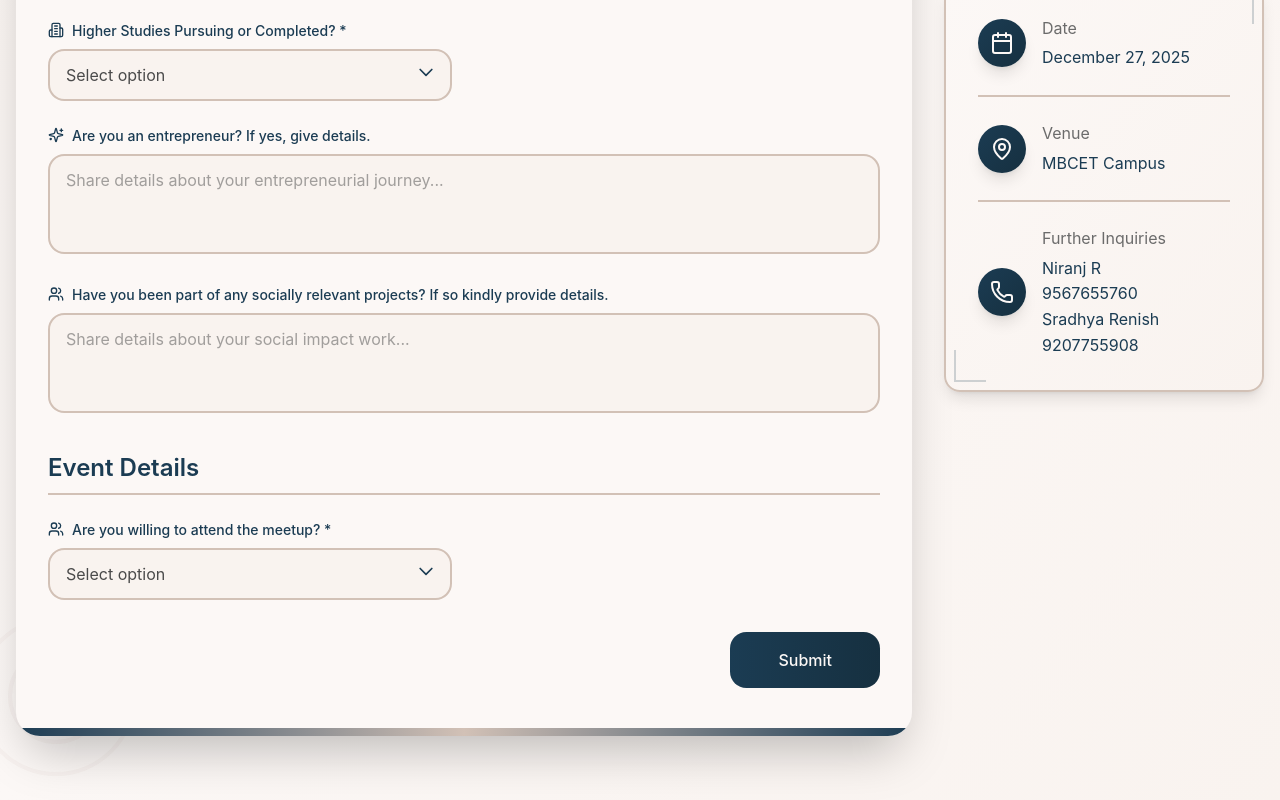
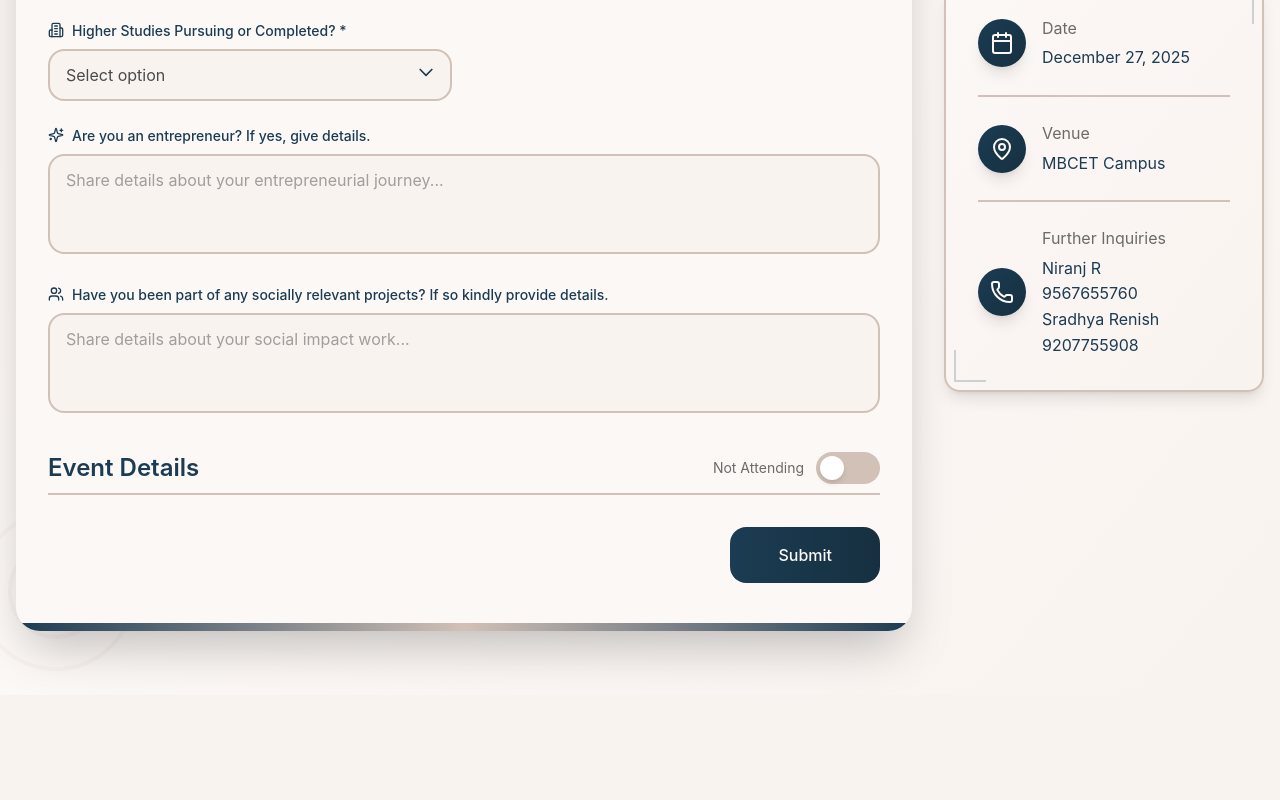
Before and after one commit to niranj-r/ALUMNI_MEETUP_FORMS, a React (Vite) app: page / in a window 1280 px wide. Shown: the part 861-1661 px from the top of the page. After the commit the page ends 1556 px from the top, so only its background shows below. Built offline with nearby package versions, Linux system fonts and the light colour scheme.

Commit message:
feat: add willingToAttend toggle and conditional fields in registration form

```diff
--- a/src/components/AlumniRegistrationForm.tsx
+++ b/src/components/AlumniRegistrationForm.tsx
@@ -33,12 +33,12 @@ export default function AlumniRegistrationForm() {
     socialProjects: "",
     accompanyCount: "0",
     foodPreference: "",
-    willingToAttend: "",   // 👈 new
   });
 
 
   const [errors, setErrors] = useState<Record<string, string>>({});
   const [showModal, setShowModal] = useState(false);
+  const [attendingEvent, setAttendingEvent] = useState(false);
 
   const handleChange = (
     e: React.ChangeEvent<
@@ -91,18 +91,13 @@ export default function AlumniRegistrationForm() {
     }
 
     // ✅ Event logic
-    if (!formData.willingToAttend) {
-      newErrors.willingToAttend = "Please let us know if you’ll attend";
-    }
-
-    if (formData.willingToAttend === "yes") {
+    if (attendingEvent) {
       if (!formData.accompanyCount) {
-        newErrors.accompanyCount =
-          "Number of persons accompanying is required";
+        newErrors.accompanyCount = 'Number of persons accompanying is required';
       }
 
       if (!formData.foodPreference) {
-        newErrors.foodPreference = "Please select food preference";
+        newErrors.foodPreference = 'Please select food preference';
       }
     }
 
@@ -156,7 +151,6 @@ export default function AlumniRegistrationForm() {
         socialProjects: "",
         accompanyCount: "0",
         foodPreference: "",
-        willingToAttend: "",
       });
 
       setShowModal(true);
@@ -599,68 +593,45 @@ export default function AlumniRegistrationForm() {
               transition={{ delay: 0.6 }}
               className="mb-8"
             >
-              <h3 className="text-[var(--accent)] mb-6 border-b-2 border-[var(--secondary)] pb-2">
+              <div className="flex items-center justify-between mb-6 border-b-2 border-[var(--secondary)] pb-2">
+                <h3 className="text-[var(--accent)] m-0">
                   Event Details
                 </h3>
 
-              <div className="grid grid-cols-1 md:grid-cols-2 gap-6">
-                {/* Willing to attend? */}
-                <div className="relative">
-                  <label
-                    htmlFor="willingToAttend"
-                    className="block text-[var(--accent)] mb-2 flex items-center gap-2"
+                {/* Toggle Button */}
+                <div className="flex items-center gap-3">
+                  <span className={`text-sm transition-colors duration-300 ${attendingEvent ? 'text-[var(--accent)]' : 'text-[var(--neutral-mid)]'}`}>
+                    {attendingEvent ? 'Attending Event' : 'Not Attending'}
+                  </span>
+                  <button
+                    type="button"
+                    onClick={() => setAttendingEvent(!attendingEvent)}
+                    className={`relative w-16 h-8 rounded-full transition-all duration-300 focus:outline-none focus:ring-2 focus:ring-[var(--accent)] focus:ring-offset-2 ${attendingEvent ? 'bg-gradient-to-r from-[var(--accent)] to-[var(--accent-dark)]' : 'bg-[var(--secondary)]'
+                      }`}
                   >
-                    <Users className="w-4 h-4" />
-                    Are you willing to attend the meetup? *
-                  </label>
-                  <select
-                    id="willingToAttend"
-                    name="willingToAttend"
-                    value={formData.willingToAttend}
-                    onChange={handleChange}
-                    className={`w-full px-4 py-3 bg-[var(--dominant-bg)] border-2 ${errors.willingToAttend
-                      ? "border-red-500"
-                      : "border-[var(--secondary)]"
-                      } rounded-xl focus:outline-none focus:border-[var(--accent)] transition-all duration-300 hover:border-[var(--accent)] hover:shadow-md appearance-none cursor-pointer`}
-                  >
-                    <option value="">Select option</option>
-                    <option value="yes">Yes, I will attend</option>
-                    <option value="no">No, I won’t be able to attend</option>
-                  </select>
-                  <div className="absolute right-4 top-[42px] pointer-events-none">
-                    <svg
-                      className="w-5 h-5 text-[var(--accent)]"
-                      fill="none"
-                      stroke="currentColor"
-                      viewBox="0 0 24 24"
-                    >
-                      <path
-                        strokeLinecap="round"
-                        strokeLinejoin="round"
-                        strokeWidth={2}
-                        d="M19 9l-7 7-7-7"
+                    <motion.div
+                      animate={{ x: attendingEvent ? 32 : 4 }}
+                      transition={{ type: 'spring', stiffness: 500, damping: 30 }}
+                      className="absolute top-1 w-6 h-6 bg-white rounded-full shadow-md"
                     />
-                    </svg>
-                  </div>
-                  {errors.willingToAttend && (
-                    <span className="text-red-500 text-sm mt-1 block">
-                      {errors.willingToAttend}
-                    </span>
-                  )}
+                  </button>
                 </div>
               </div>
 
-              {/* Conditional fields if they are attending */}
-              {formData.willingToAttend === "yes" && (
-                <div className="grid grid-cols-1 md:grid-cols-2 gap-6 mt-6">
+              {/* Conditionally render event fields */}
+              {attendingEvent && (
+                <motion.div
+                  initial={{ opacity: 0, height: 0 }}
+                  animate={{ opacity: 1, height: 'auto' }}
+                  exit={{ opacity: 0, height: 0 }}
+                  transition={{ duration: 0.3 }}
+                  className="grid grid-cols-1 md:grid-cols-2 gap-6"
+                >
                   {/* Anyone Accompany */}
                   <div className="relative">
-                    <label
-                      htmlFor="accompanyCount"
-                      className="block text-[var(--accent)] mb-2 flex items-center gap-2"
-                    >
+                    <label htmlFor="accompanyCount" className="block text-[var(--accent)] mb-2 flex items-center gap-2">
                       <Users className="w-4 h-4" />
-                      Anyone accompanying? (Count)
+                      Anyone Accompanying? (Count) *
                     </label>
                     <input
                       type="number"
@@ -669,29 +640,20 @@ export default function AlumniRegistrationForm() {
                       value={formData.accompanyCount}
                       onChange={handleChange}
                       min="0"
-                      max="25"
+                      max="5"
                       placeholder="0"
-                      className={`w-full px-4 py-3 bg-[var(--dominant-bg)] border-2 ${errors.accompanyCount
-                        ? "border-red-500"
-                        : "border-[var(--secondary)]"
+                      className={`w-full px-4 py-3 bg-[var(--dominant-bg)] border-2 ${errors.accompanyCount ? 'border-red-500' : 'border-[var(--secondary)]'
                         } rounded-xl focus:outline-none focus:border-[var(--accent)] transition-all duration-300 hover:border-[var(--accent)] hover:shadow-md`}
                     />
-                    <p className="text-xs text-[var(--neutral-mid)] mt-1">
-                      Enter 0 if you’re coming alone.
-                    </p>
                     {errors.accompanyCount && (
-                      <span className="text-red-500 text-sm mt-1 block">
-                        {errors.accompanyCount}
-                      </span>
+                      <span className="text-red-500 text-sm mt-1 block">{errors.accompanyCount}</span>
                     )}
+                    <p className="text-xs text-[var(--neutral-mid)] mt-1">Enter 0 if coming alone</p>
                   </div>
 
                   {/* Food Preference */}
                   <div className="relative">
-                    <label
-                      htmlFor="foodPreference"
-                      className="block text-[var(--accent)] mb-2 flex items-center gap-2"
-                    >
+                    <label htmlFor="foodPreference" className="block text-[var(--accent)] mb-2 flex items-center gap-2">
                       <Utensils className="w-4 h-4" />
                       Food Preference *
                     </label>
@@ -700,9 +662,7 @@ export default function AlumniRegistrationForm() {
                       name="foodPreference"
                       value={formData.foodPreference}
                       onChange={handleChange}
-                      className={`w-full px-4 py-3 bg-[var(--dominant-bg)] border-2 ${errors.foodPreference
-                        ? "border-red-500"
-                        : "border-[var(--secondary)]"
+                      className={`w-full px-4 py-3 bg-[var(--dominant-bg)] border-2 ${errors.foodPreference ? 'border-red-500' : 'border-[var(--secondary)]'
                         } rounded-xl focus:outline-none focus:border-[var(--accent)] transition-all duration-300 hover:border-[var(--accent)] hover:shadow-md appearance-none cursor-pointer`}
                     >
                       <option value="">Select preference</option>
@@ -710,27 +670,15 @@ export default function AlumniRegistrationForm() {
                       <option value="non-vegetarian">Non-Vegetarian</option>
                     </select>
                     <div className="absolute right-4 top-[42px] pointer-events-none">
-                      <svg
-                        className="w-5 h-5 text-[var(--accent)]"
-                        fill="none"
-                        stroke="currentColor"
-                        viewBox="0 0 24 24"
-                      >
-                        <path
-                          strokeLinecap="round"
-                          strokeLinejoin="round"
-                          strokeWidth={2}
-                          d="M19 9l-7 7-7-7"
-                        />
+                      <svg className="w-5 h-5 text-[var(--accent)]" fill="none" stroke="currentColor" viewBox="0 0 24 24">
+                        <path strokeLinecap="round" strokeLinejoin="round" strokeWidth={2} d="M19 9l-7 7-7-7" />
                       </svg>
                     </div>
                     {errors.foodPreference && (
-                      <span className="text-red-500 text-sm mt-1 block">
-                        {errors.foodPreference}
-                      </span>
+                      <span className="text-red-500 text-sm mt-1 block">{errors.foodPreference}</span>
                     )}
                   </div>
-                </div>
+                </motion.div>
               )}
             </motion.div>
 
@@ -767,11 +715,11 @@ export default function AlumniRegistrationForm() {
 
       {/* Success Modal */}
       {showModal && (
-        <div className="fixed inset-0 bg-[rgba(0,0,0,0.3)] backdrop-blur-md flex items-center justify-center z-50 p-4">
+        <div className="fixed inset-0 bg-[rgba(255,255,255,0)] bg-opacity-20 backdrop-blur-md flex items-center justify-center z-50 p-4">
           <motion.div
             initial={{ opacity: 0, scale: 0.8 }}
             animate={{ opacity: 1, scale: 1 }}
-            transition={{ type: "spring", stiffness: 200, damping: 20 }}
+            transition={{ type: 'spring', stiffness: 200, damping: 20 }}
             className="relative bg-[var(--white)] backdrop-blur-sm rounded-3xl shadow-2xl overflow-hidden border-2 border-[var(--secondary)] w-full max-w-md"
           >
             {/* Header section with gradient background */}
@@ -786,13 +734,13 @@ export default function AlumniRegistrationForm() {
                 <motion.div
                   initial={{ scale: 0 }}
                   animate={{ scale: 1 }}
-                  transition={{ delay: 0.2, type: "spring", stiffness: 200 }}
+                  transition={{ delay: 0.2, type: 'spring', stiffness: 200 }}
                   className="inline-flex items-center justify-center w-20 h-20 bg-white rounded-full mb-4"
                 >
                   <Check className="w-10 h-10 text-[var(--accent)]" strokeWidth={3} />
                 </motion.div>
                 <h2 className="text-[var(--white)] m-0">
-                  Registration Successful!
+                  {attendingEvent ? 'Registration Successful!' : 'Thank You!'}
                 </h2>
               </div>
 
@@ -805,18 +753,17 @@ export default function AlumniRegistrationForm() {
               </button>
             </div>
 
-            {/* Content section */}
+            {/* Content section - conditional based on attendingEvent */}
             <div className="px-8 py-10 text-center">
+              {attendingEvent ? (
+                <>
                   <p className="text-[var(--accent)] mb-2">
                     Thank you for registering!
                   </p>
                   <p className="text-[var(--neutral-mid)] mb-8">
-                See you on{" "}
-                <strong className="text-[var(--accent)]">
-                  27th December
-                </strong>
-                .
+                    See you on <strong className="text-[var(--accent)]">28th December</strong>
                   </p>
+
                   {/* WhatsApp Group Link */}
                   <a
                     href="https://chat.whatsapp.com/YOUR_GROUP_LINK"
@@ -830,6 +777,31 @@ export default function AlumniRegistrationForm() {
                     {/* Animated background on hover */}
                     <div className="absolute inset-0 bg-gradient-to-r from-[var(--accent-dark)] to-[var(--accent)] opacity-0 group-hover:opacity-100 transition-opacity duration-300"></div>
                   </a>
+                </>
+              ) : (
+                <>
+                  <p className="text-[var(--accent)] mb-2">
+                    Thank you for sharing your details!
+                  </p>
+                  <p className="text-[var(--neutral-mid)] mb-8">
+                    We appreciate you taking the time to update your information. We'll keep you posted on future events and opportunities.
+                  </p>
+
+                  {/* Stay Connected Button */}
+                  <a
+                    href="https://your-website.com/stay-connected"
+                    target="_blank"
+                    rel="noopener noreferrer"
+                    className="group relative px-12 py-4 bg-gradient-to-r from-[var(--accent)] to-[var(--accent-dark)] text-[var(--white)] rounded-xl overflow-hidden transition-all duration-300 hover:shadow-xl hover:scale-105 active:scale-95 inline-block"
+                  >
+                    <span className="relative z-10 flex items-center justify-center gap-2">
+                      Stay Connected
+                    </span>
+                    {/* Animated background on hover */}
+                    <div className="absolute inset-0 bg-gradient-to-r from-[var(--accent-dark)] to-[var(--accent)] opacity-0 group-hover:opacity-100 transition-opacity duration-300"></div>
+                  </a>
+                </>
+              )}
             </div>
 
             {/* Decorative bottom accent */}
--- a/src/index.css
+++ b/src/index.css
@@ -382,6 +382,10 @@
     top: calc(var(--spacing) * 0);
   }
 
+  .top-1 {
+    top: calc(var(--spacing) * 1);
+  }
+
   .top-1\/2 {
     top: 50%;
   }
@@ -644,6 +648,10 @@
     width: calc(var(--spacing) * 12);
   }
 
+  .w-16 {
+    width: calc(var(--spacing) * 16);
+  }
+
   .w-20 {
     width: calc(var(--spacing) * 20);
   }
@@ -742,6 +750,10 @@
     align-items: flex-start;
   }
 
+  .justify-between {
+    justify-content: space-between;
+  }
+
   .justify-center {
     justify-content: center;
   }
@@ -752,6 +764,10 @@
 
   .gap-2 {
     gap: calc(var(--spacing) * 2);
+  }
+
+  .gap-3 {
+    gap: calc(var(--spacing) * 3);
   }
 
   .gap-4 {
@@ -1079,6 +1095,11 @@
     box-shadow: var(--tw-inset-shadow), var(--tw-inset-ring-shadow), var(--tw-ring-offset-shadow), var(--tw-ring-shadow), var(--tw-shadow);
   }
 
+  .shadow-md {
+    --tw-shadow: 0 4px 6px -1px var(--tw-shadow-color, #0000001a), 0 2px 4px -2px var(--tw-shadow-color, #0000001a);
+    box-shadow: var(--tw-inset-shadow), var(--tw-inset-ring-shadow), var(--tw-ring-offset-shadow), var(--tw-ring-shadow), var(--tw-shadow);
+  }
+
   .blur-3xl {
     --tw-blur: blur(var(--blur-3xl));
     filter: var(--tw-blur, ) var(--tw-brightness, ) var(--tw-contrast, ) var(--tw-grayscale, ) var(--tw-hue-rotate, ) var(--tw-invert, ) var(--tw-saturate, ) var(--tw-sepia, ) var(--tw-drop-shadow, );
@@ -1104,6 +1125,12 @@
 
   .transition-all {
     transition-property: all;
+    transition-timing-function: var(--tw-ease, var(--default-transition-timing-function));
+    transition-duration: var(--tw-duration, var(--default-transition-duration));
+  }
+
+  .transition-colors {
+    transition-property: color, background-color, border-color, outline-color, text-decoration-color, fill, stroke, --tw-gradient-from, --tw-gradient-via, --tw-gradient-to;
     transition-timing-function: var(--tw-ease, var(--default-transition-timing-function));
     transition-duration: var(--tw-duration, var(--default-transition-duration));
   }
@@ -1161,11 +1188,6 @@
     }
   }
 
-  @media (hover: hover) {
-    .hover\:bg-white:hover {
-      background-color: var(--color-white);
-    }
-  }
 
   @media (hover: hover) {
     .hover\:shadow-2xl:hover {
@@ -1190,6 +1212,20 @@
 
   .focus\:border-\[var\(--accent\)\]:focus {
     border-color: var(--accent);
+  }
+
+  .focus\:ring-2:focus {
+    --tw-ring-shadow: var(--tw-ring-inset, ) 0 0 0 calc(2px + var(--tw-ring-offset-width)) var(--tw-ring-color, currentcolor);
+    box-shadow: var(--tw-inset-shadow), var(--tw-inset-ring-shadow), var(--tw-ring-offset-shadow), var(--tw-ring-shadow), var(--tw-shadow);
+  }
+
+  .focus\:ring-\[var\(--accent\)\]:focus {
+    --tw-ring-color: var(--accent);
+  }
+
+  .focus\:ring-offset-2:focus {
+    --tw-ring-offset-width: 2px;
+    --tw-ring-offset-shadow: var(--tw-ring-inset, ) 0 0 0 var(--tw-ring-offset-width) var(--tw-ring-offset-color);
   }
 
   .focus\:outline-none:focus {
```
Lines whose indentation alone changed are shown as unchanged.
